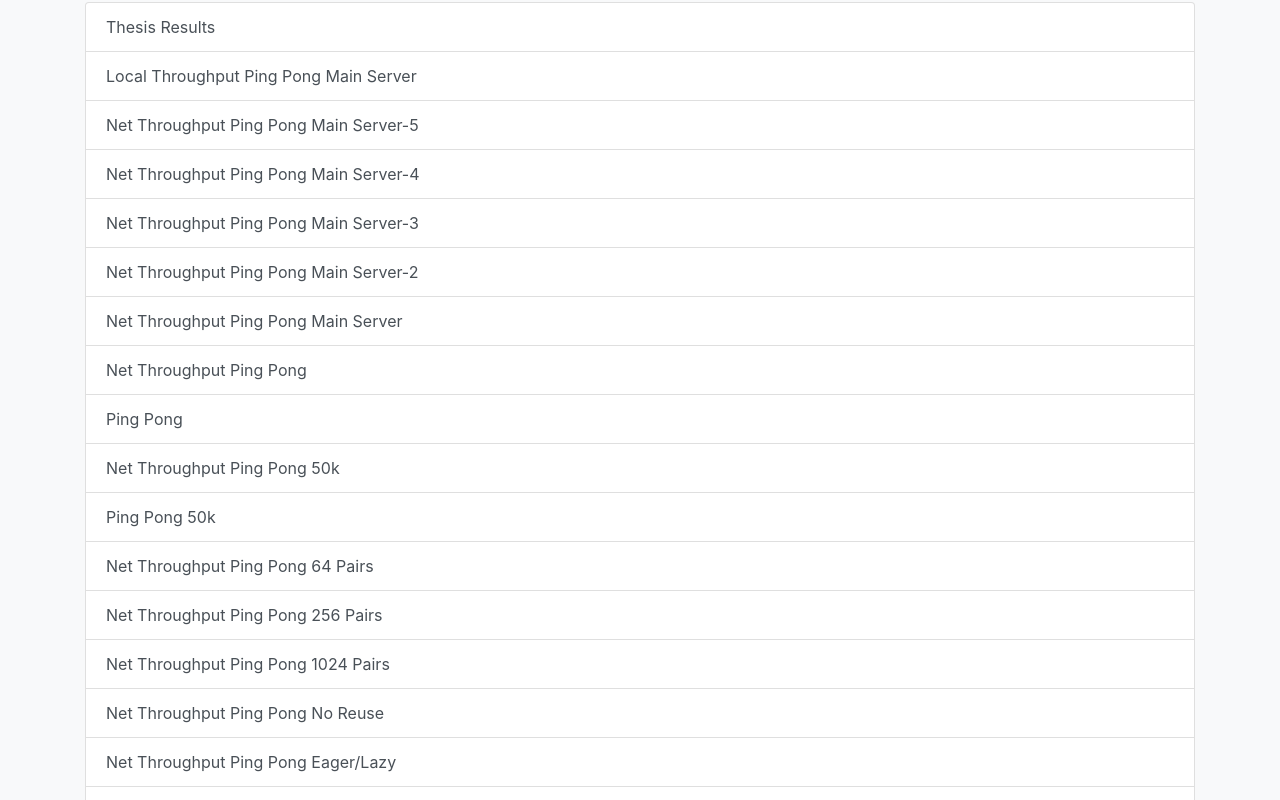
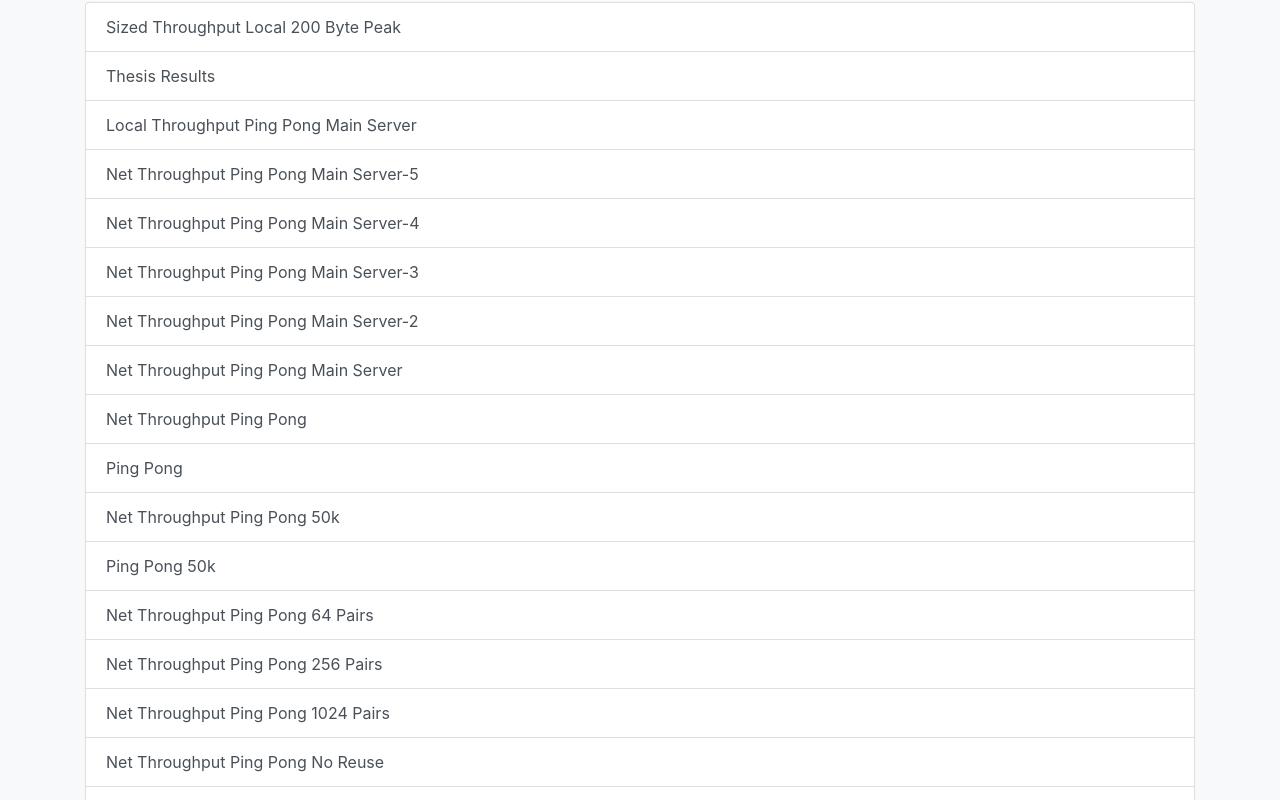
Before and after one commit to adamhass/adamhass.github.io, a plain HTML site: page index.html in a window 1280 px wide. Shown: the part 164-964 px from the top of the page. Drawn offline with nearby package versions, Linux system fonts and the light colour scheme.

Commit message:
update index

```diff
--- a/index.html
+++ b/index.html
@@ -1,5 +1,6 @@
 <!DOCTYPE html><html><head><title>MPP Suite Index</title><link rel="stylesheet" type="text/css" href="bootstrap.min.css" /><link rel="stylesheet" type="text/css" href="main.css" /><link rel="stylesheet" type="text/css" href="standard.css" /><script src="https://code.jquery.com/jquery-1.12.4.min.js" integrity="sha256-ZosEbRLbNQzLpnKIkEdrPv7lOy9C27hHQ+Xp8a4MxAQ=" crossorigin="anonymous"></script><script src="https://code.highcharts.com/highcharts.js" crossorigin="anonymous"></script><script src="https://code.highcharts.com/highcharts-more.js" crossorigin="anonymous"></script><script src="https://code.highcharts.com/modules/exporting.js" crossorigin="anonymous"></script><script src="https://code.highcharts.com/modules/export-data.js" crossorigin="anonymous"></script><script src="https://code.highcharts.com/modules/data.js" crossorigin="anonymous"></script><script src="benchmark-suite-plotting.js"></script></head><body><div class="container-fluid"><h1 class="text-center">MPP Suite Experiment Run</h1><nav aria-label="breadcrumb"><ol class="breadcrumb"><li class="active breadcrumb-item" aria-current="page">Experiments</li></ol></nav></div><div class="container"><h2>Experiments</h2>
 	<div class="list-group">
+		<a href="sizedtp-200-byte-peak.html" class="list-group-item list-group-item-action">Sized Throughput Local 200 Byte Peak</a>
 		<a href="thesis-results.html" class="list-group-item list-group-item-action">Thesis Results</a>
 		<a href="tppingpong-server.html" class="list-group-item list-group-item-action">Local Throughput Ping Pong Main Server</a>
 		<a href="nettppingpong-main-server-5.html" class="list-group-item list-group-item-action">Net Throughput Ping Pong Main Server-5</a>
@@ -17,6 +18,7 @@
 		<a href="nettppingpong-variants.html" class="list-group-item list-group-item-action">Net Throughput Ping Pong No Reuse</a>
 		<a href="nettppingpong-eagerl-lazy.html" class="list-group-item list-group-item-action">Net Throughput Ping Pong Eager/Lazy</a>
 		<a href="sizedtp.html" class="list-group-item list-group-item-action">Sized Throughput Local</a>
+
 	</div></div>
 <pre>
 ┌──────────────────────────────────────────────────────────────────────────────────────────────────────────────────┐
```
